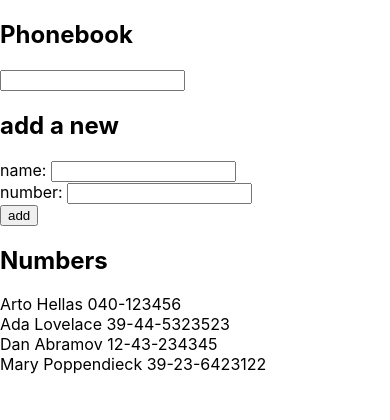
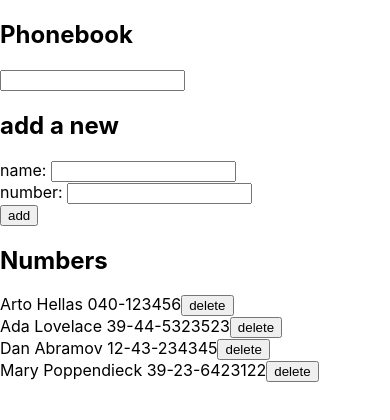
Before and after one commit to kcc343/kcc343-FullStackExercises, a React (Create React App) app in the folder part2/phonebook/: page / in a window 390 px wide. Shown: the top 420 px of the page. Built offline with nearby package versions, Linux system fonts and the light colour scheme; data requests are answered from the project's data file; the HTML template or start-up script is replaced by a standard one.

Commit message:
ex 2.17 added delete functionality to delete phone numbers

```diff
--- a/part2/phonebook/src/App.js
+++ b/part2/phonebook/src/App.js
@@ -2,7 +2,6 @@
 import Filter from './components/filter'
 import PersonForm from './components/form'
 import Person from './components/person'
-import axios from 'axios'
 import numberService from './services/number'
 
 const App = (data) => {
@@ -41,8 +40,17 @@
     }
   }
 
+  const deleteData = (name, id) => {
+    if (window.confirm(`Delete ${name}?`)) {
+      numberService
+      .deleteNumber(id)
+      .then(deletePerson => {
+        setPersons(persons.filter(person => person.id !== id))
+      })
+    }
+  }
+
   const handlePersonChange = (event) => {
-    console.log(event.target.value)
     setNewName(event.target.value)
   }
 
@@ -67,7 +75,10 @@
         handleNumber={handleNumberChange}
       />
       <h2>Numbers</h2>
-      <Person list={filterPersons} />
+      <Person
+        list={filterPersons}
+        handleDeletion={deleteData}
+      />
     </div>
   )
 }
--- a/part2/phonebook/src/components/person.js
+++ b/part2/phonebook/src/components/person.js
@@ -1,11 +1,11 @@
 import React from 'react';
 
-const Person = ({list}) => {
+const Person = ({list, handleDeletion}) => {
   return (
     list.map(person =>
       <div key={person.name}>
         {person.name} {person.number}
-
+        <button onClick={() => handleDeletion(person.name, person.id)}>delete</button>
       </div>
     )
   )
--- a/part2/phonebook/src/services/number.js
+++ b/part2/phonebook/src/services/number.js
@@ -16,4 +16,9 @@
   return request.then(response => response.data)
 }
 
-export default { getAll, create, update }
+const deleteNumber = (id) => {
+  const request = axios.delete(`${baseUrl}/${id}`)
+  return request.then(response => response.data)
+}
+
+export default { getAll, create, update, deleteNumber }
```
